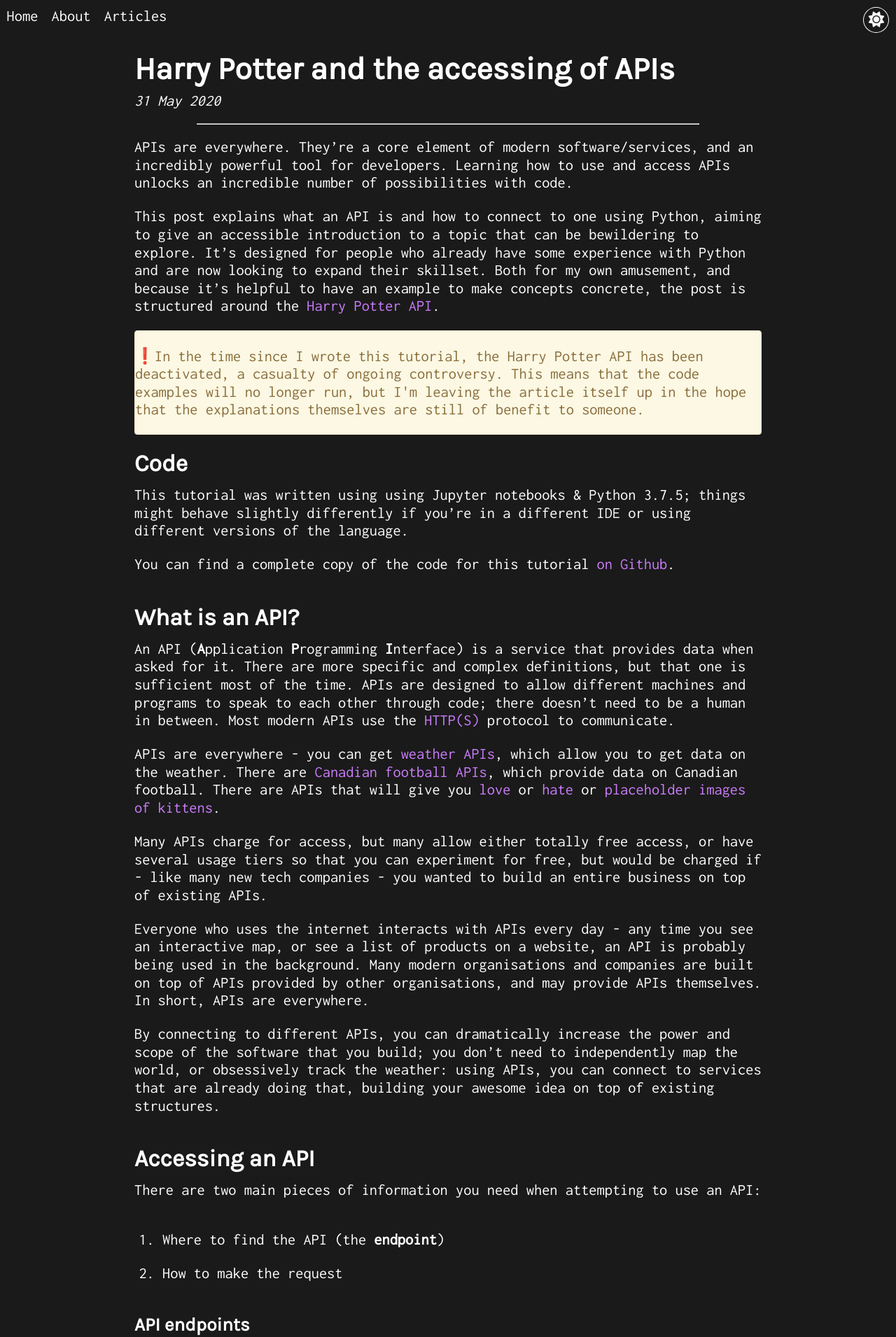
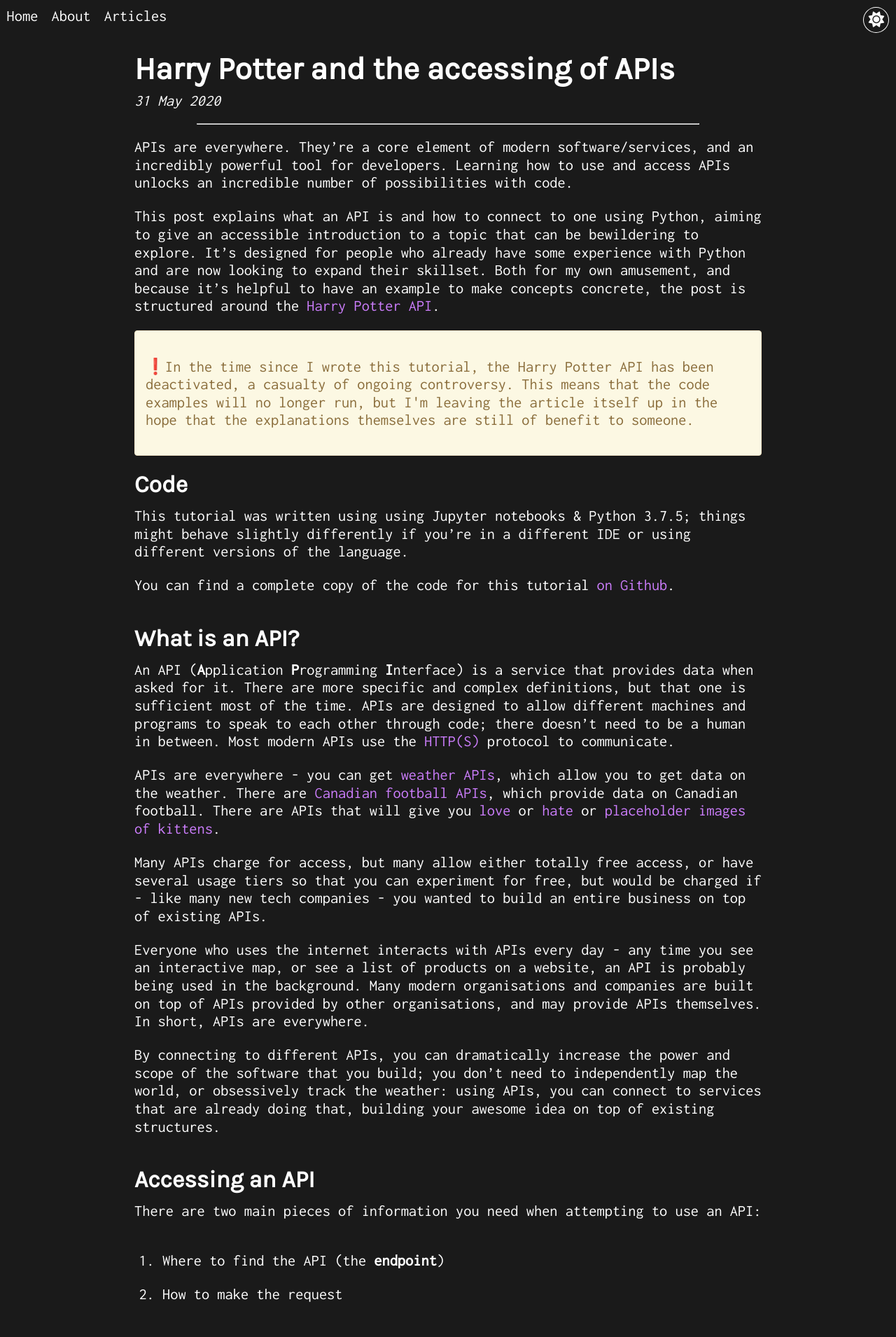
Before and after one commit to Peritract/peritract.github.io, a Jekyll site: the page built from _posts/2020-05-31-harry-potter.md, in a window 1280 px wide. Shown: the top 1910 px of the page at 70% size. Built offline with Jekyll 4.4.1, drawn with Linux system fonts in a browser that asks for light colours; nearby versions of some CDN libraries.

Commit message:
Update 2020-05-31-harry-potter.md

```diff
--- a/_posts/2020-05-31-harry-potter.md
+++ b/_posts/2020-05-31-harry-potter.md
@@ -7,7 +7,7 @@
 
 This post explains what an API is and how to connect to one using Python, aiming to give an accessible introduction to a topic that can be bewildering to explore. It's designed for people who already have some experience with Python and are now looking to expand their skillset. Both for my own amusement, and because it's helpful to have an example to make concepts concrete, the post is structured around the [Harry Potter API](https://www.potterapi.com/).
 
-<div style="color:#8a6d3b;background-color:#fcf8e3;border: 1px solid #faebcc; border-radius:4px;">
+<div style="color:#8a6d3b;background-color:#fcf8e3;border: 1px solid #faebcc; border-radius:4px;padding:15px;">
 <p>❗In the time since I wrote this tutorial, the Harry Potter API has been deactivated, a casualty of ongoing controversy. This means that the code examples will no longer run, but I'm leaving the article itself up in the hope that the explanations themselves are still of benefit to someone.</p>
 </div>
 
```
